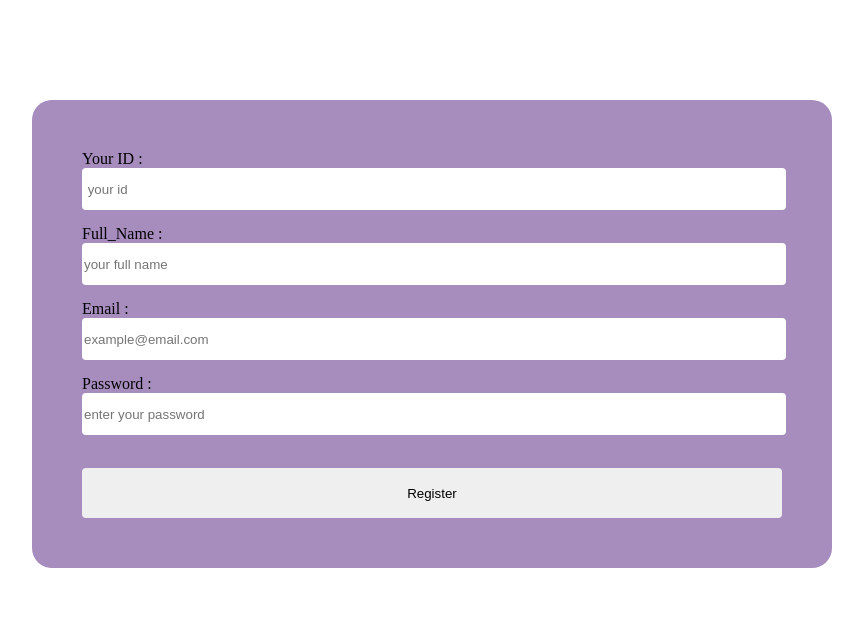
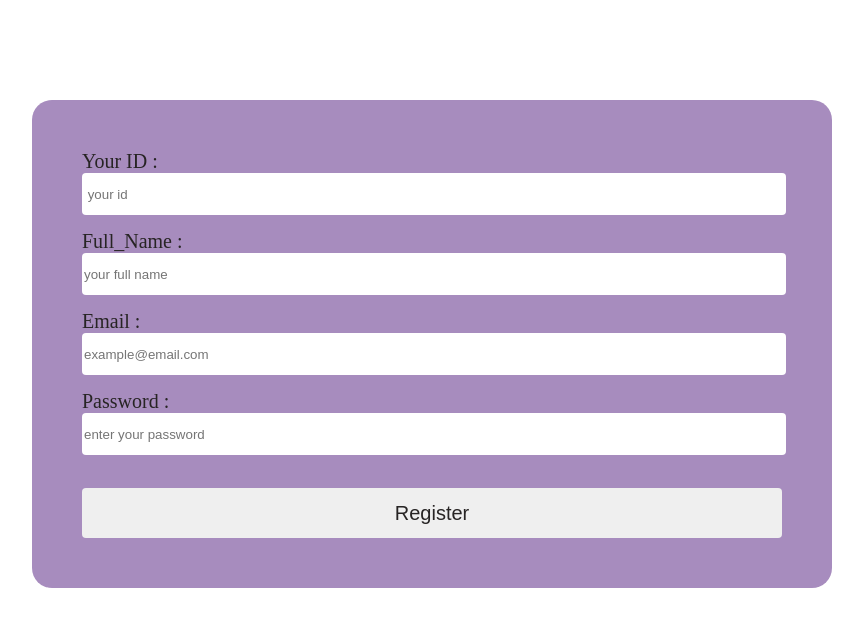
Before and after one commit to rimiakter4/form, a plain HTML site: page index.html in a window 1280 px wide. Shown: the whole page, without its empty margins (208-1071 px from the left). Drawn offline with Linux system fonts and the light colour scheme.

Commit message:
some style change

```diff
--- a/index.html
+++ b/index.html
@@ -35,7 +35,10 @@ button{
 button:hover{
     background-color: rgb(222, 206, 226);
 }
-
+.font-size{
+    font-size: 20px;
+    color: rgb(39, 36, 36)
+}
 
     </style>
 </head>
@@ -44,18 +47,19 @@ button:hover{
 
 
                 <div class="form">
-                    <form class="input-container" action="">
-                         <label  for="">Your ID :</label><br>
-                       <input type="number" placeholder=" your id  " name="" required id="">
-                         <label  for="">Full_Name :</label><br>
+                    <form  action="">
+                         <label class="font-size" for="">Your ID :</label><br>
+                       <input type="number" placeholder=" your id  " maxlength="14" name="" required id="">
+                         <label class="font-size" for="">Full_Name :</label><br>
                         <input type="text" name="" id="" required placeholder="your full name">
-                        <label  for="">Email : </label>
+                        <label class="font-size"  for="">Email : </label>
                         <input  type="email" name="" id="" required placeholder="example@email.com">
-                        <label for="">Password : </label>
+                        <label class="font-size" for="">Password : </label>
                         <input type="password" placeholder="enter your password" minlength="6" name="" id=""><br>
 
 
-                        <button class="btn-3 required">Register</button>
+                        <button class="font-size">Register</button>
+
 
 
                     </form>
```
